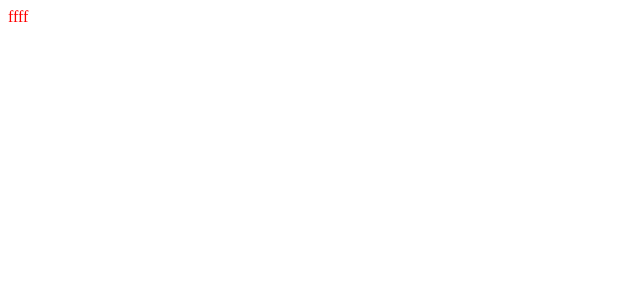
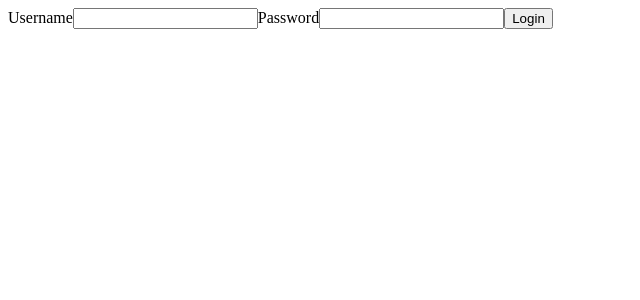
Before and after one commit to BugTrackr/bugtrackr, a React app in the folder client/: page / in a window 1280 px wide. Shown: the top 300 px of the page, without its empty margins (0-640 px from the left). Built offline with nearby package versions, Linux system fonts and the light colour scheme.

Commit message:
added react router provider and inital route

```diff
--- a/client/src/index.js
+++ b/client/src/index.js
@@ -1,10 +1,21 @@
 import React from 'react';
 import ReactDOM from 'react-dom';
-
+import { Provider } from 'react-redux';
+import { BrowserRouter as Router, Route } from 'react-router-dom';
+import App from './components/App';
+import configureStore from './stores/index';
 import styles from './styles.css';
 
-console.log('asdfasdf');
+const store = configureStore();
 
 const root = document.querySelector('#root');
 
-ReactDOM.render(<div className={styles.test}>ffff</div>, root);
+const jsx = (
+  <Provider store={store}>
+    <Router>
+      <Route path="/" component={App} />
+    </Router>
+  </Provider>
+);
+
+ReactDOM.render(jsx, root);
```
